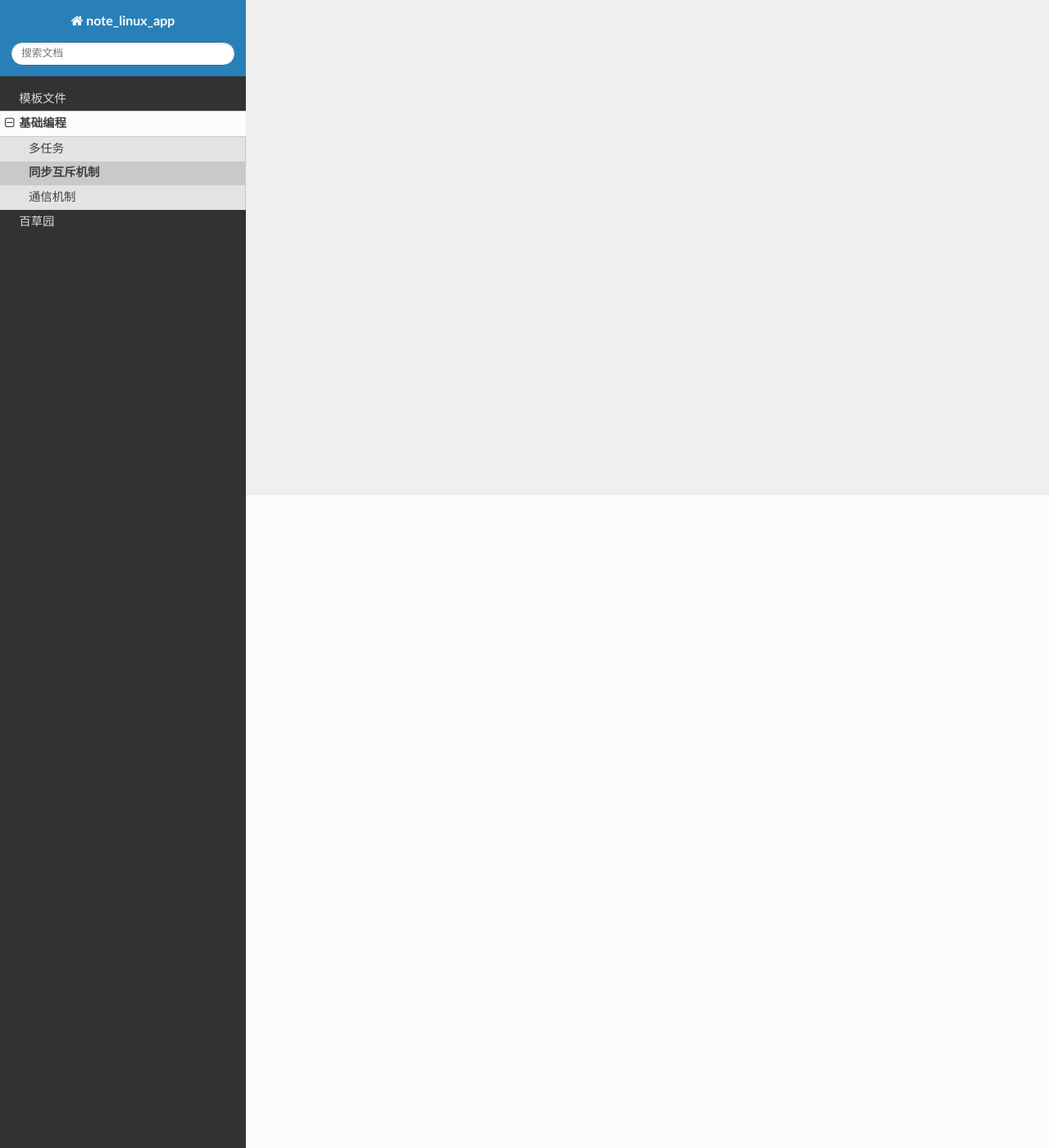
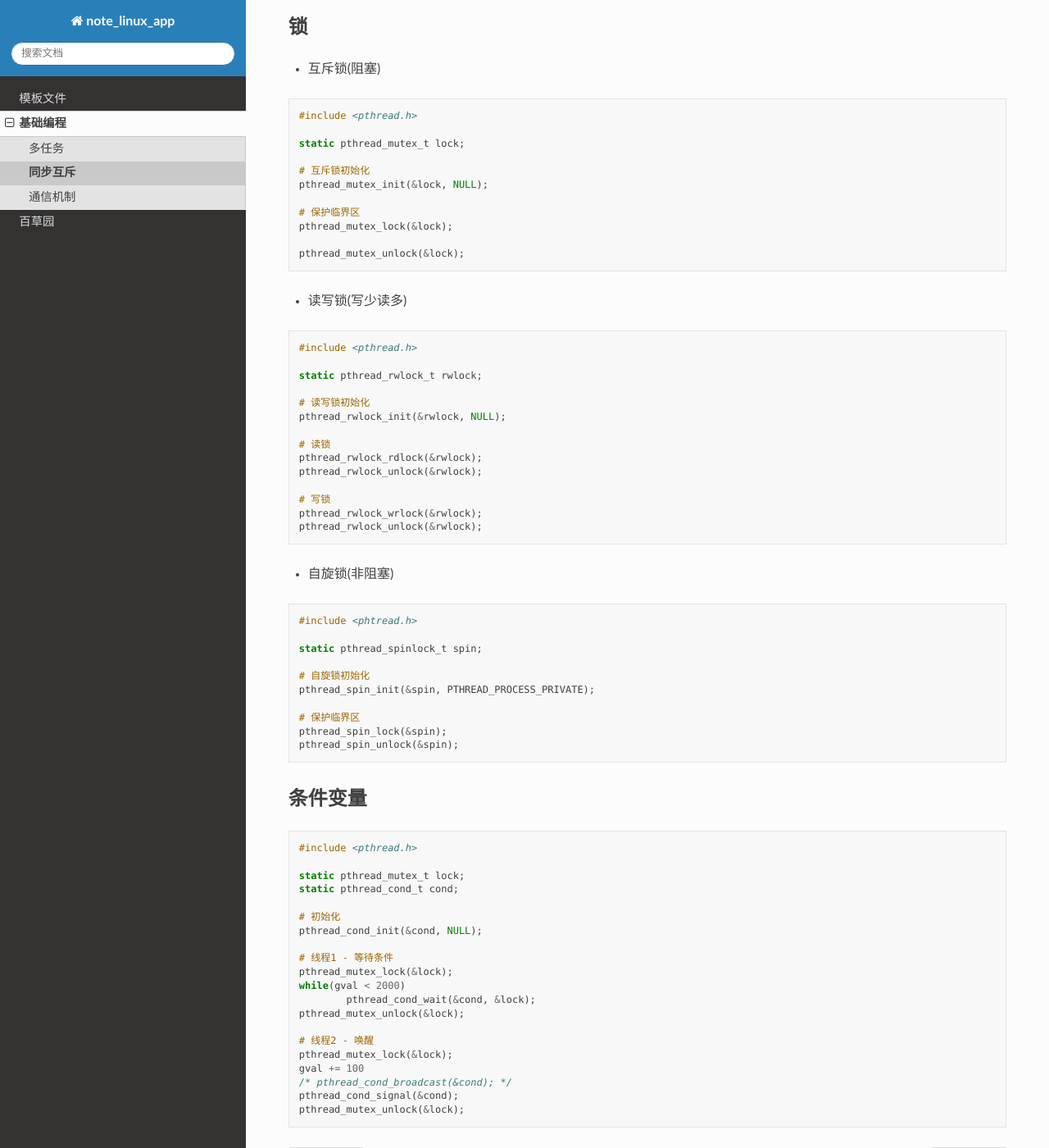
Before and after one commit to lzstudy/note_linux_app, a Sphinx documentation site: the page built from source/base/sync.md, in a window 1280 px wide and 1400 px high, scrolled down 796 px. Shown: the whole window at 82% size. Built offline with Sphinx 7.4.7 and the Read the Docs theme 2.0.0, drawn with Linux system fonts in a browser that asks for light colours; some of the changed text lies outside the part shown.

Commit message:
feat |> 应用

````diff
--- a/source/base/index.rst
+++ b/source/base/index.rst
@@ -2,7 +2,7 @@
 ========================================
 
 .. toctree::
-   :maxdepth: 1
+   :maxdepth: 2
 
    task.md
    sync.md
--- a/source/base/sync.md
+++ b/source/base/sync.md
@@ -1 +1,114 @@
-# 同步互斥机制
+# 同步互斥
+
+## 信号量
+
+- 有名信号量(进程间使用)
+
+```c
+#include <stdbool.h>
+#include <semaphore.h>
+
+# 信号量初始化
+sem_t *s = sem_open("mysem", O_CREAT, 0666, 1);   // 第一个进程需要创建
+sem_t *v = sem_open("mysem", O_RDWR);             // 第二个进程不需要创建, 只打开
+
+# 信号量PV操作
+sem_post(&sem);
+sem_wait(&sem);
+
+# 注意有名信号量在编译时需要指定 -lpthread
+```
+
+- 无名信号量(线程间使用)
+
+```c
+#include <stdbool.h>
+#include <semaphore.h>
+
+static sem_t sem;
+
+# 无名信号量初始化
+sem_init(&sem, false, 1);
+
+# 信号量PV操作
+sem_post(&sem);
+sem_wait(&sem);
+```
+
+## 锁
+
+- 互斥锁(阻塞)
+
+```c
+#include <pthread.h>
+
+static pthread_mutex_t lock;
+
+# 互斥锁初始化
+pthread_mutex_init(&lock, NULL);
+
+# 保护临界区
+pthread_mutex_lock(&lock);
+
+pthread_mutex_unlock(&lock);
+```
+
+- 读写锁(写少读多)
+
+```c
+#include <pthread.h>
+
+static pthread_rwlock_t rwlock;
+
+# 读写锁初始化
+pthread_rwlock_init(&rwlock, NULL);
+
+# 读锁
+pthread_rwlock_rdlock(&rwlock);
+pthread_rwlock_unlock(&rwlock);
+
+# 写锁
+pthread_rwlock_wrlock(&rwlock);
+pthread_rwlock_unlock(&rwlock);
+```
+
+- 自旋锁(非阻塞)
+
+```c
+#include <phtread.h>
+
+static pthread_spinlock_t spin;
+
+# 自旋锁初始化
+pthread_spin_init(&spin, PTHREAD_PROCESS_PRIVATE);
+
+# 保护临界区
+pthread_spin_lock(&spin);
+pthread_spin_unlock(&spin);
+```
+
+
+## 条件变量
+
+```c
+#include <pthread.h>
+
+static pthread_mutex_t lock;
+static pthread_cond_t cond;
+
+# 初始化
+pthread_cond_init(&cond, NULL);
+
+# 线程1 - 等待条件
+pthread_mutex_lock(&lock);
+while(gval < 2000)
+	pthread_cond_wait(&cond, &lock);
+pthread_mutex_unlock(&lock);
+
+# 线程2 - 唤醒
+pthread_mutex_lock(&lock);
+gval += 100
+/* pthread_cond_broadcast(&cond); */
+pthread_cond_signal(&cond);
+pthread_mutex_unlock(&lock);
+```
````
Also changed, not shown: source/base/task.md (+35 -0 lines), source/templete/index.md (+4 -1 lines).
